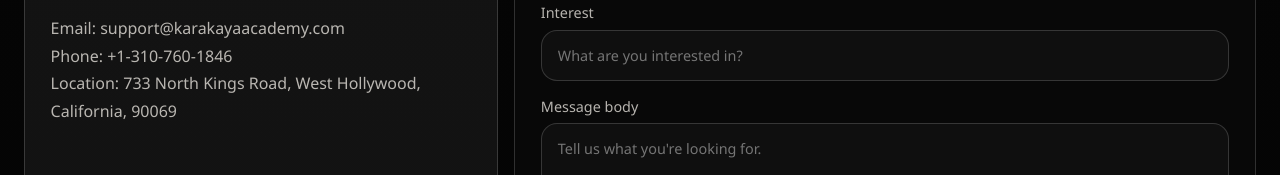
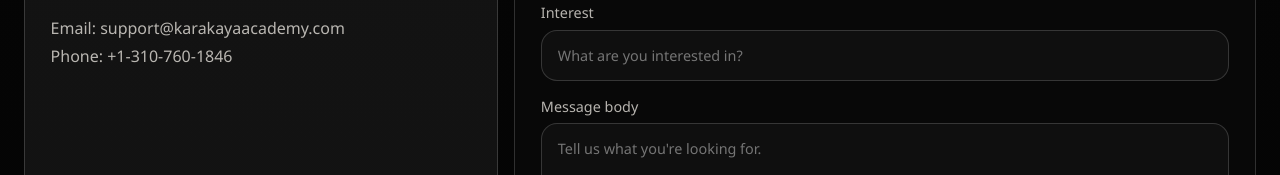
Before and after one commit to genyunus/karakayaacademy, a Next.js app: page / in a window 1280 px wide. Shown: the part 5157-5332 px from the top of the page. Built offline with nearby package versions, Linux system fonts and the light colour scheme; no server answers.

Commit message:
fix(site): remove contact address line

```diff
--- a/components/home-page.js
+++ b/components/home-page.js
@@ -466,16 +466,6 @@ export default function HomePage() {
                 <li>
                   Phone: <a href="tel:+13107601846">+1-310-760-1846</a>
                 </li>
-                <li>
-                  Location:{" "}
-                  <a
-                    href="https://www.google.com/maps/search/?api=1&query=733+North+Kings+Road,+West+Hollywood,+California,+90069"
-                    target="_blank"
-                    rel="noreferrer"
-                  >
-                    733 North Kings Road, West Hollywood, California, 90069
-                  </a>
-                </li>
               </ul>
             </div>
 
```
